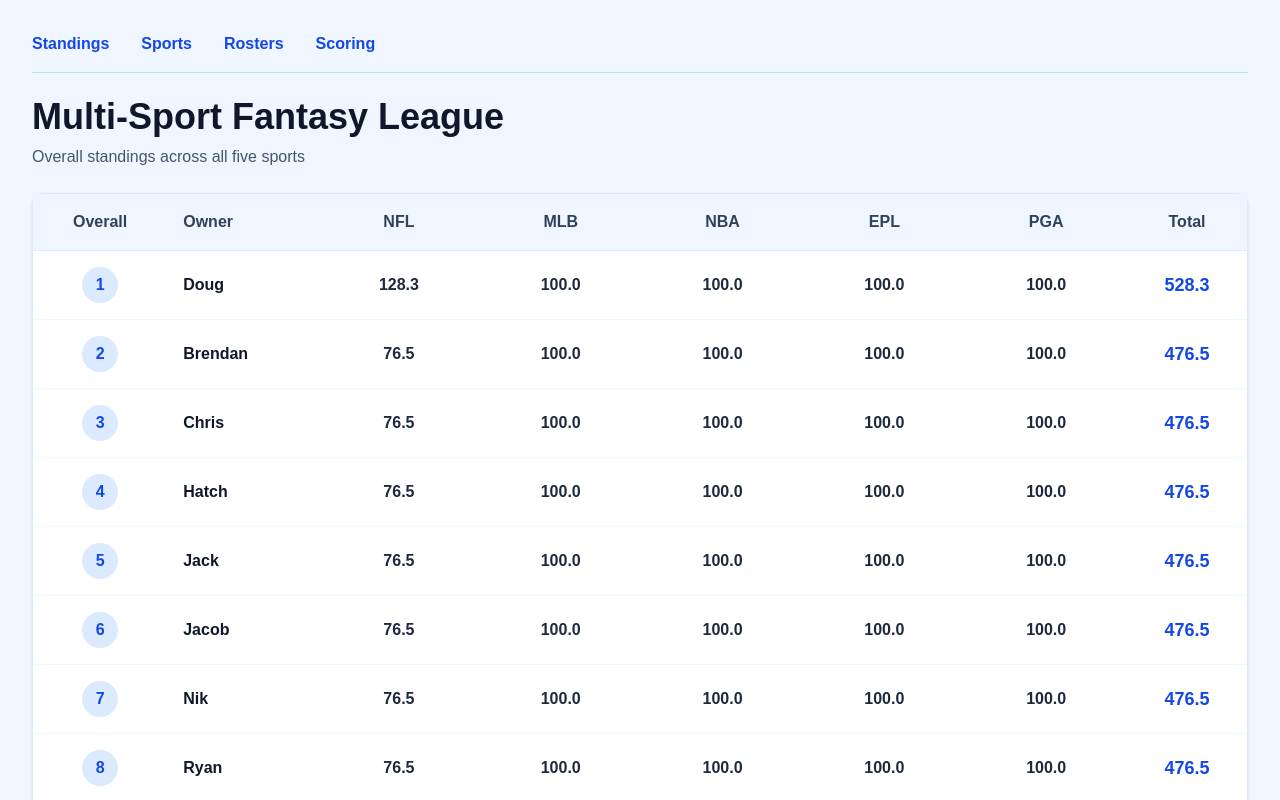
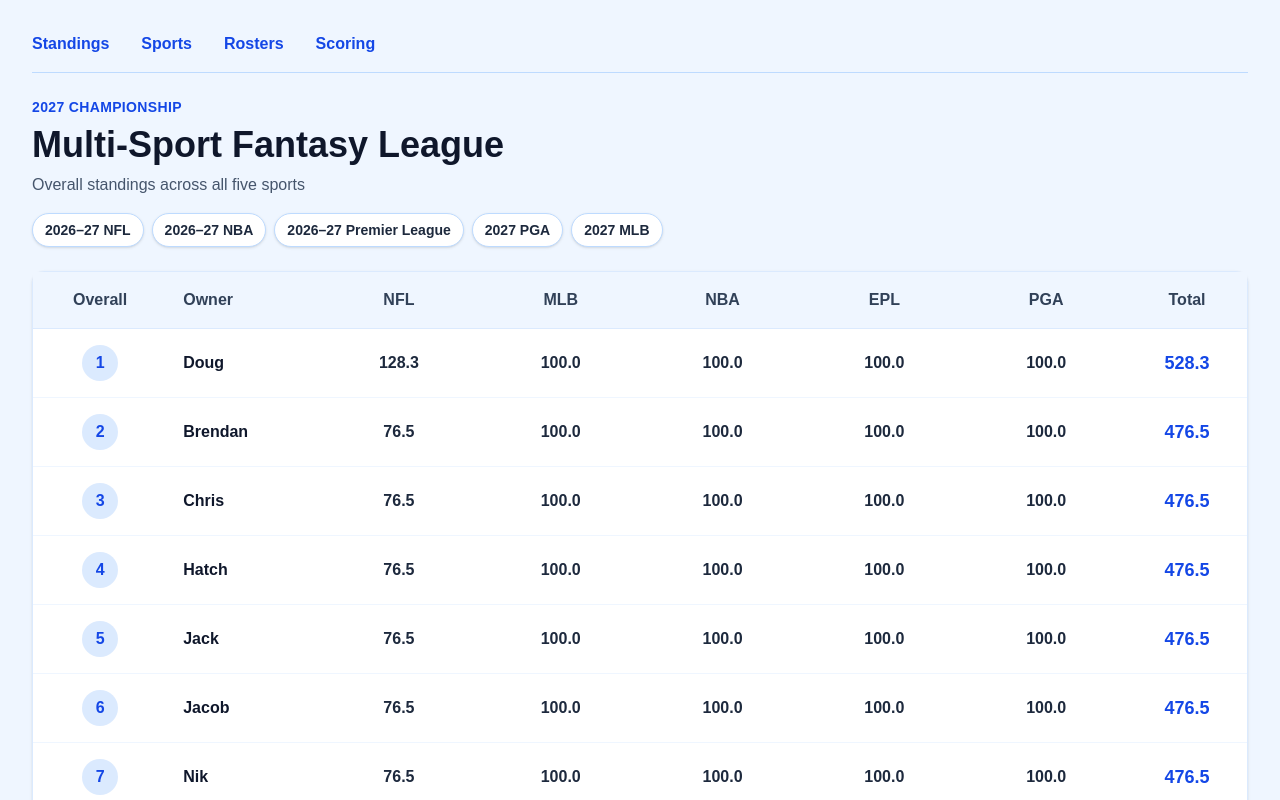
Before and after one commit to dpellerin25-cell/MultiSportFantasy2, a Next.js app in the folder web/: page / in a window 1280 px wide. Shown: the top 800 px of the page. Built offline with nearby package versions, Linux system fonts and the light colour scheme.

Commit message:
Enhance page header with current season information
Added current season name display and updated styles.

```diff
--- a/web/src/app/page.tsx
+++ b/web/src/app/page.tsx
@@ -345,13 +345,30 @@ export default function Home() {
         {/* PAGE HEADER */}
 
 <div className="mb-6">
+  <div className="mb-2 text-sm font-bold uppercase tracking-wide text-blue-700">
+    {currentSeason?.name ?? `${CURRENT_SEASON} Championship`}
+  </div>
+
   <h1 className="text-3xl font-bold text-slate-900 sm:text-4xl">
     Multi-Sport Fantasy League
   </h1>
 
-          <p className="mt-2 text-sm text-slate-600 sm:text-base">
+  <p className="mt-2 text-sm text-slate-700 sm:text-base sm:text-slate-600">
     Overall standings across all five sports
   </p>
+
+  {currentSeason && (
+    <div className="mt-4 flex flex-wrap gap-2">
+      {currentSeason.sports.map((sport) => (
+        <span
+          key={sport.sport}
+          className="rounded-full border border-blue-200 bg-white px-3 py-1.5 text-xs font-semibold text-slate-800 shadow-sm sm:text-sm"
+        >
+          {sport.label}
+        </span>
+      ))}
+    </div>
+  )}
 </div>
 
         {/* MOBILE STANDINGS */}
```
Lines whose indentation alone changed are shown as unchanged.
